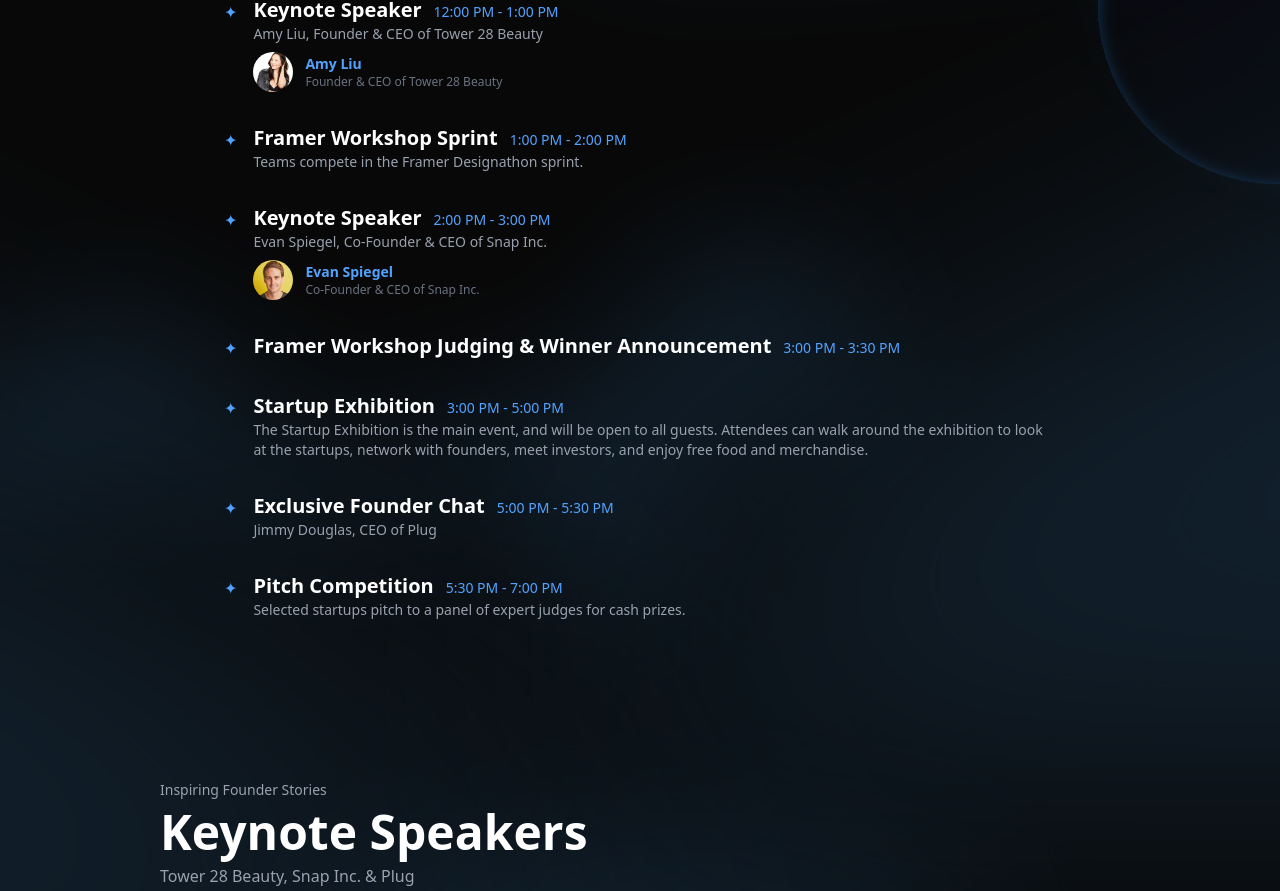
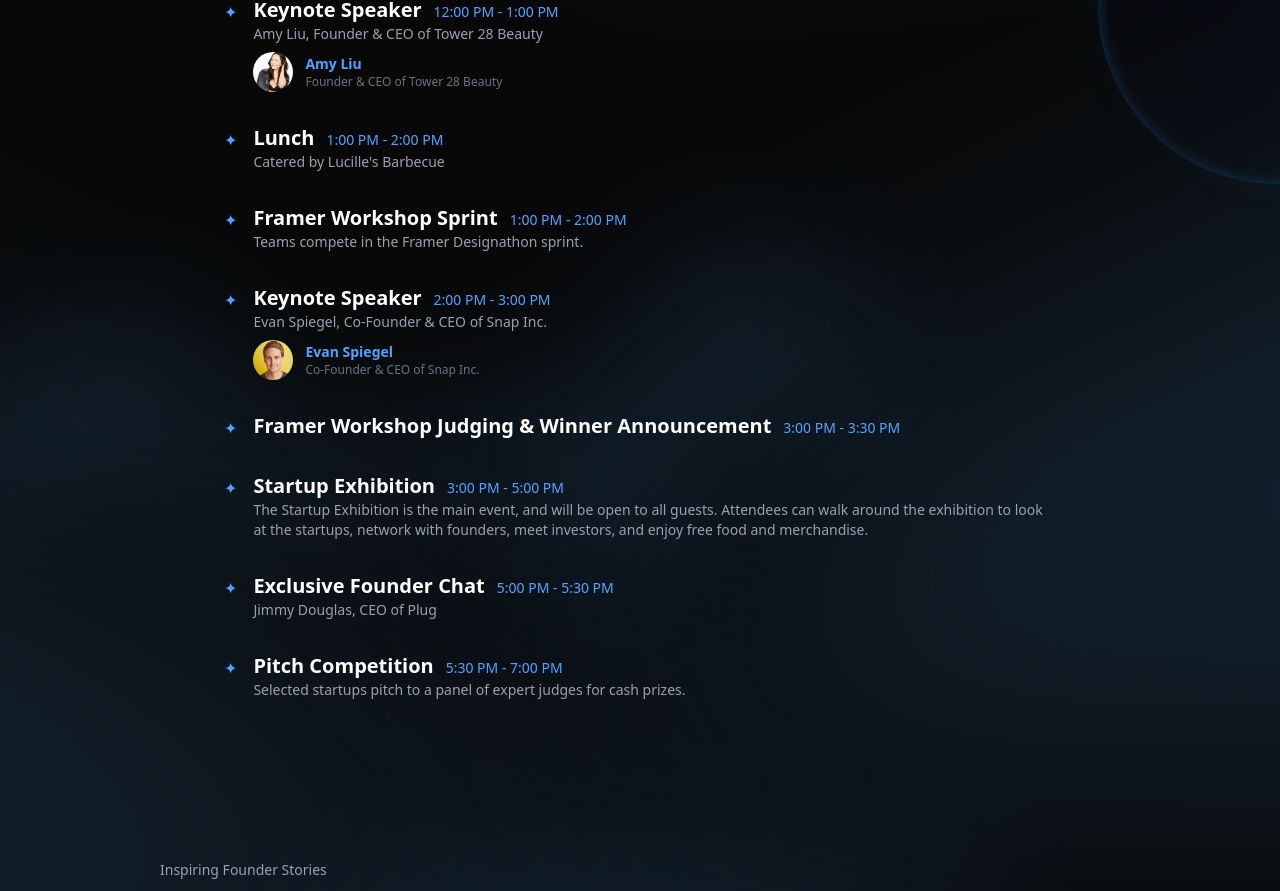
Before and after one commit to troylabs/DEMO-2025, a Next.js app: page / in a window 1280 px wide. Shown: the part 2096-2987 px from the top of the page. Built offline with nearby package versions, Linux system fonts and the light colour scheme.

Commit message:
add lunch to timeline

```diff
--- a/app/page.tsx
+++ b/app/page.tsx
@@ -406,6 +406,18 @@
                     <p className="text-xs text-gray-500">Founder &amp; CEO of Tower 28 Beauty</p>
                   </div>
                 </div>
+              </div>
+            </div>
+
+            {/* Lunch */}
+            <div className="flex items-start gap-4">
+              <span className="mt-1 text-blue-400">✦</span>
+              <div>
+                <div className="flex items-baseline gap-3">
+                  <h3 className="text-xl font-bold text-white">Lunch</h3>
+                  <span className="text-sm text-blue-400">1:00 PM - 2:00 PM</span>
+                </div>
+                <p className="text-sm text-gray-400">Catered by Lucille&apos;s Barbecue</p>
               </div>
             </div>
 
```
